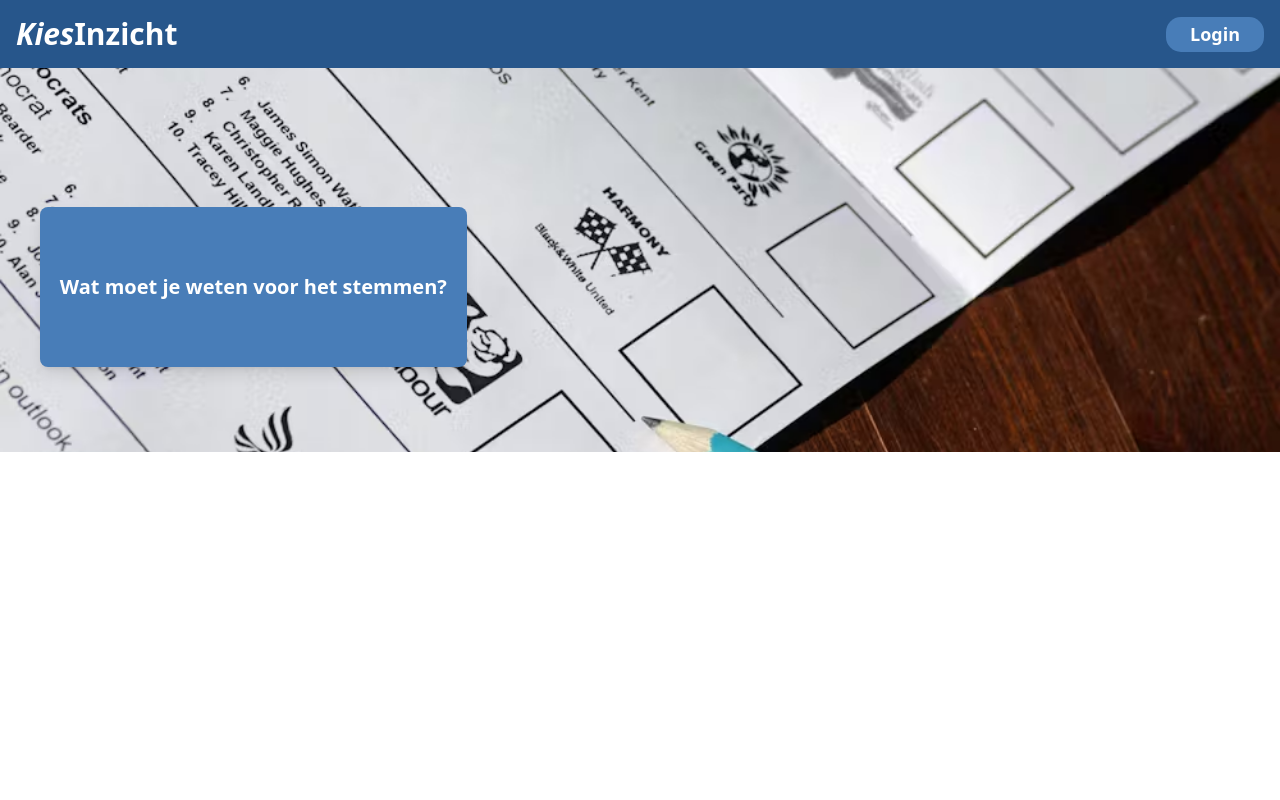
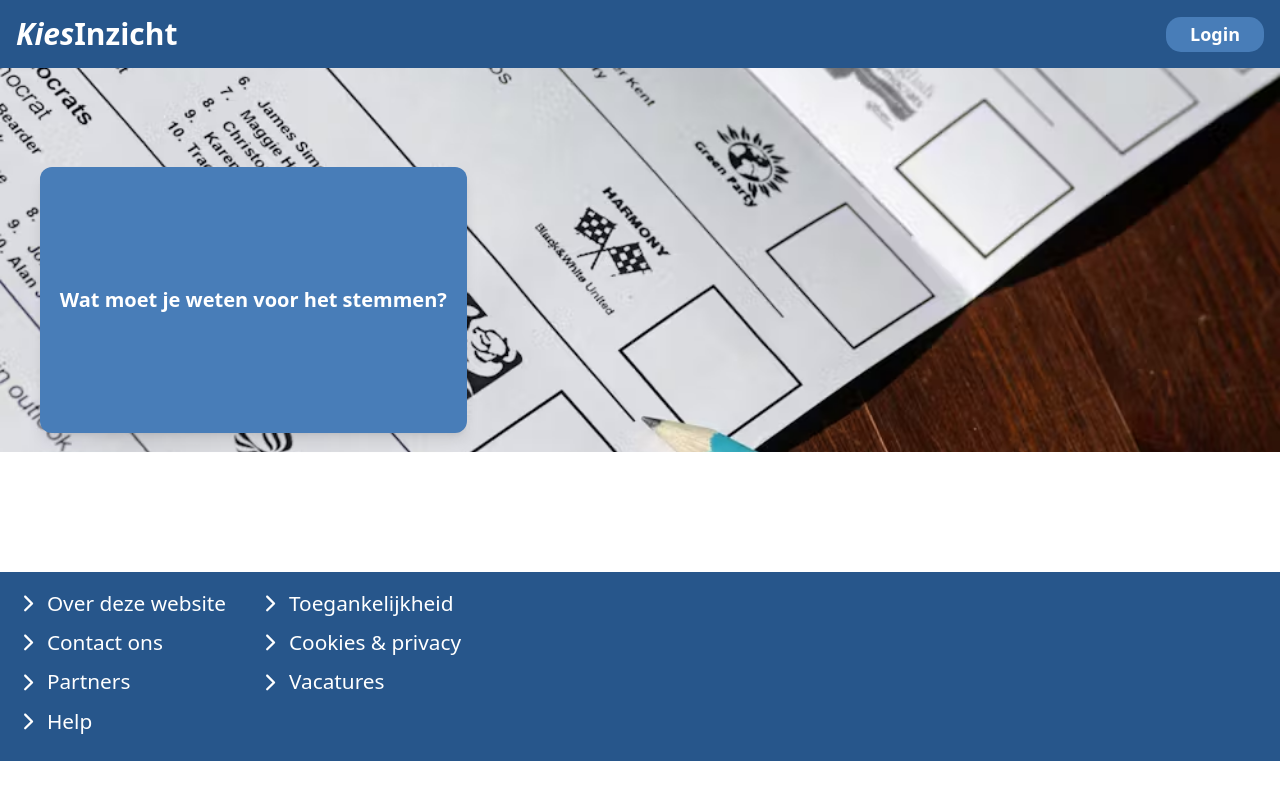
Before and after one commit to BirhatHassan/MijnWebsite, a Vue app in the folder vue-project/: page / in a window 1280 px wide. Built offline with nearby package versions, Linux system fonts and the light colour scheme; the HTML template or start-up script is replaced by a standard one.

Commit message:
add Footer component and adjust BannerImage styles

```diff
--- a/vue-project/src/App.vue
+++ b/vue-project/src/App.vue
@@ -1,5 +1,6 @@
 <script setup lang="ts">
 import BannerImage from './components/BannerImage.vue';
+import Footer from './components/Footer.vue';
 import NavBar from './components/NavBar.vue'
 </script>
 
@@ -11,6 +12,10 @@ import NavBar from './components/NavBar.vue'
   <main>
     <BannerImage />
   </main>
+
+  <footer>
+    <Footer />
+  </footer>
 </template>
 
 <style scoped>
--- a/vue-project/src/components/BannerImage.vue
+++ b/vue-project/src/components/BannerImage.vue
@@ -7,9 +7,9 @@ import paperballots from '../assets/paperballots.jpg.avif'
     <img :src="paperballots" alt="Paper Ballots" class="w-full h-96 object-cover" />
 
     <div
-      class="absolute top-1/3 left-10 w-1/3 h-1/5 bg-[#487DB8] bg-opacity-70 -mt-15 flex items-center justify-center p-4 rounded-lg shadow-lg"
+      class="absolute top-1/3 left-10 w-1/3 h-1/3 bg-[#487DB8] bg-opacity-70 -mt-25 flex items-center justify-center p-4 rounded-xl shadow-lg"
     >
-      <h1 class="text-white text-xl font-bold flex items-start">
+      <h1 class="text-white text-xl font-bold flex items-start font-sans">
         Wat moet je weten voor het stemmen?
       </h1>
     </div>
--- /dev/null
+++ b/vue-project/src/components/Footer.vue
@@ -0,0 +1,126 @@
+<script setup lang="ts">
+</script>
+
+<template>
+  <footer class="bg-[#27568B] h-10 mt-30">
+
+    <!-- Bottom row -->
+    <section class="flex flex-row justify-between bg-[#27568B] ">
+      <div class="flex flex-row">
+        <!-- Left column -->
+        <div id="footerList">
+          <p class="text-white">
+            <svg xmlns="http://www.w3.org/2000/svg" viewBox="0 0 640 640">
+              <path fill="#ffffff" d="M471.1 297.4C483.6 309.9 483.6 330.2
+              471.1 342.7L279.1 534.7C266.6 547.2 246.3 547.2 233.8 534.7
+              C221.3 522.2 221.3 501.9 233.8 489.4L403.2 320L233.9 150.6
+              C221.4 138.1 221.4 117.8 233.9 105.3C246.4 92.8 266.7 92.8
+              279.2 105.3L471.2 297.3z"/>
+            </svg>
+            Over deze website
+          </p>
+
+          <p class="text-white">
+            <svg xmlns="http://www.w3.org/2000/svg" viewBox="0 0 640 640">
+              <path fill="#ffffff" d="M471.1 297.4C483.6 309.9 483.6 330.2
+              471.1 342.7L279.1 534.7C266.6 547.2 246.3 547.2 233.8 534.7
+              C221.3 522.2 221.3 501.9 233.8 489.4L403.2 320L233.9 150.6
+              C221.4 138.1 221.4 117.8 233.9 105.3C246.4 92.8 266.7 92.8
+              279.2 105.3L471.2 297.3z"/>
+            </svg>
+            Contact ons
+          </p>
+
+          <p class="text-white">
+            <svg xmlns="http://www.w3.org/2000/svg" viewBox="0 0 640 640">
+              <path fill="#ffffff" d="M471.1 297.4C483.6 309.9 483.6 330.2
+              471.1 342.7L279.1 534.7C266.6 547.2 246.3 547.2 233.8 534.7
+              C221.3 522.2 221.3 501.9 233.8 489.4L403.2 320L233.9 150.6
+              C221.4 138.1 221.4 117.8 233.9 105.3C246.4 92.8 266.7 92.8
+              279.2 105.3L471.2 297.3z"/>
+            </svg>
+            Partners
+          </p>
+
+          <p class="text-white">
+            <svg xmlns="http://www.w3.org/2000/svg" viewBox="0 0 640 640">
+              <path fill="#ffffff" d="M471.1 297.4C483.6 309.9 483.6 330.2
+              471.1 342.7L279.1 534.7C266.6 547.2 246.3 547.2 233.8 534.7
+              C221.3 522.2 221.3 501.9 233.8 489.4L403.2 320L233.9 150.6
+              C221.4 138.1 221.4 117.8 233.9 105.3C246.4 92.8 266.7 92.8
+              279.2 105.3L471.2 297.3z"/>
+            </svg>
+            Help
+          </p>
+        </div>
+
+        <!-- Right column -->
+        <div id="footerList" class="mr-20">
+          <p class="text-white">
+            <svg xmlns="http://www.w3.org/2000/svg" viewBox="0 0 640 640">
+              <path fill="#ffffff" d="M471.1 297.4C483.6 309.9 483.6 330.2
+              471.1 342.7L279.1 534.7C266.6 547.2 246.3 547.2 233.8 534.7
+              C221.3 522.2 221.3 501.9 233.8 489.4L403.2 320L233.9 150.6
+              C221.4 138.1 221.4 117.8 233.9 105.3C246.4 92.8 266.7 92.8
+              279.2 105.3L471.2 297.3z"/>
+            </svg>
+            Toegankelijkheid
+          </p>
+
+          <p class="text-white">
+            <svg xmlns="http://www.w3.org/2000/svg" viewBox="0 0 640 640">
+              <path fill="#ffffff" d="M471.1 297.4C483.6 309.9 483.6 330.2
+              471.1 342.7L279.1 534.7C266.6 547.2 246.3 547.2 233.8 534.7
+              C221.3 522.2 221.3 501.9 233.8 489.4L403.2 320L233.9 150.6
+              C221.4 138.1 221.4 117.8 233.9 105.3C246.4 92.8 266.7 92.8
+              279.2 105.3L471.2 297.3z"/>
+            </svg>
+            Cookies & privacy
+          </p>
+
+          <p class="text-white">
+            <svg xmlns="http://www.w3.org/2000/svg" viewBox="0 0 640 640">
+              <path fill="#ffffff" d="M471.1 297.4C483.6 309.9 483.6 330.2
+              471.1 342.7L279.1 534.7C266.6 547.2 246.3 547.2 233.8 534.7
+              C221.3 522.2 221.3 501.9 233.8 489.4L403.2 320L233.9 150.6
+              C221.4 138.1 221.4 117.8 233.9 105.3C246.4 92.8 266.7 92.8
+              279.2 105.3L471.2 297.3z"/>
+            </svg>
+            Vacatures
+          </p>
+        </div>
+      </div>
+      <div class="pr-20"></div>
+    </section>
+  </footer>
+</template>
+
+<style scoped>
+@import "tailwindcss";
+
+#footerList {
+  font-weight: 100;
+  font-size: 1.3rem;
+  display: flex;
+  flex-direction: column;
+  padding: 1rem;
+}
+
+#footerList svg {
+  height: 1.1em;
+  margin-right: 0.5rem;
+  flex-shrink: 0;
+}
+
+#footerList p {
+  display: flex;
+  align-items: center;
+  padding-bottom: 0.5rem;
+}
+
+#footerList p:hover {
+  transition: all 0.3s;
+  opacity: 0.8;
+  cursor: pointer;
+}
+</style>
```
